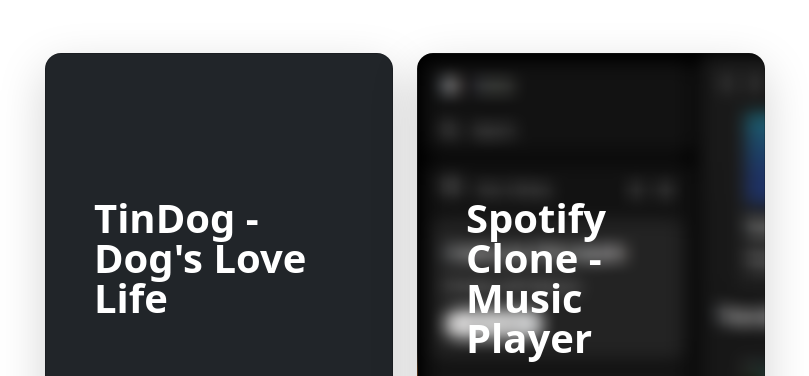
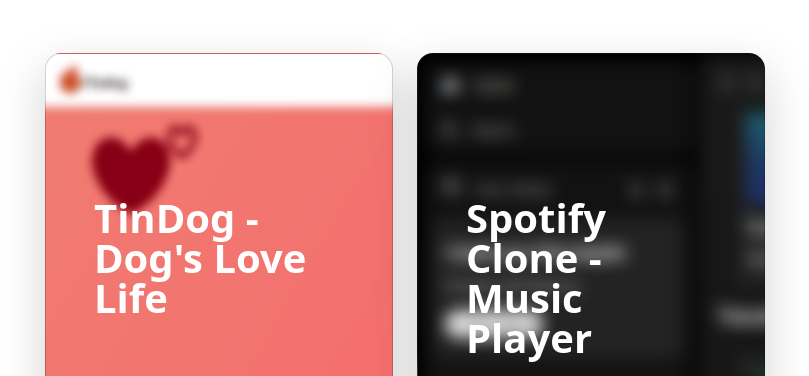
Before and after one commit to abhi-2028/MyPortfolio, a plain HTML site: page index.html in a window 1280 px wide. Shown: the part 1858-2234 px from the top of the page, without its empty margins (49-858 px from the left). Drawn offline with nearby package versions, Linux system fonts and the light colour scheme; the site is published under a folder, as on GitHub Pages, so addresses that start at the root find nothing.

Commit message:
bug ressolve

```diff
--- a/index.html
+++ b/index.html
@@ -179,7 +179,7 @@
             <div class="row row-cols-1 row-cols-lg-3 align-items-stretch g-4 py-5" bis_skin_checked="1">
                 <div class="col" bis_skin_checked="1">
                     <div class="card card-cover h-100 overflow-hidden text-bg-dark rounded-4 shadow-lg"
-                        style="background-image: url('/assets/Project1Tindog.png');" bis_skin_checked="1">
+                        style="background-image: url('./assets/Project1Tindog.png');" bis_skin_checked="1">
                         <div class="d-flex flex-column h-100 p-5 pb-3 text-white text-shadow-1" bis_skin_checked="1">
                             <a href="https://abhi-2028.github.io/TinDog/" style="text-decoration: none; color: white">
                                 <h3 class="pt-5 mt-5 mb-4 display-6 lh-1 fw-bold">TinDog - Dog's Love Life</h3>
```
